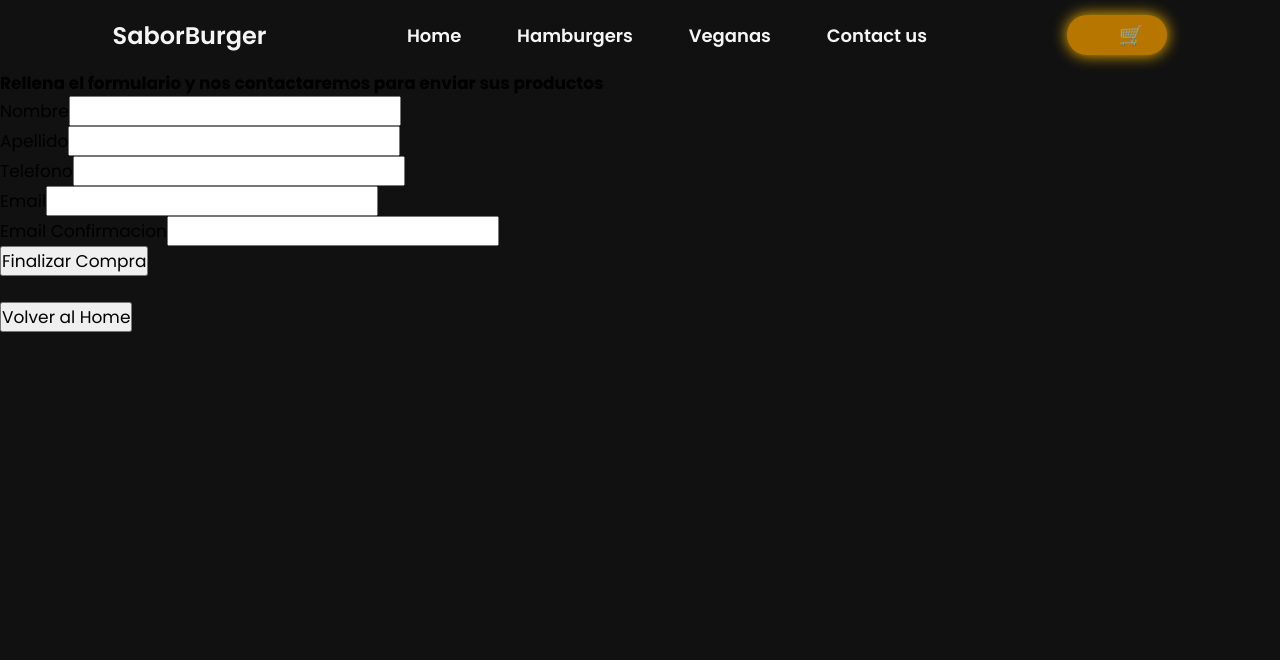
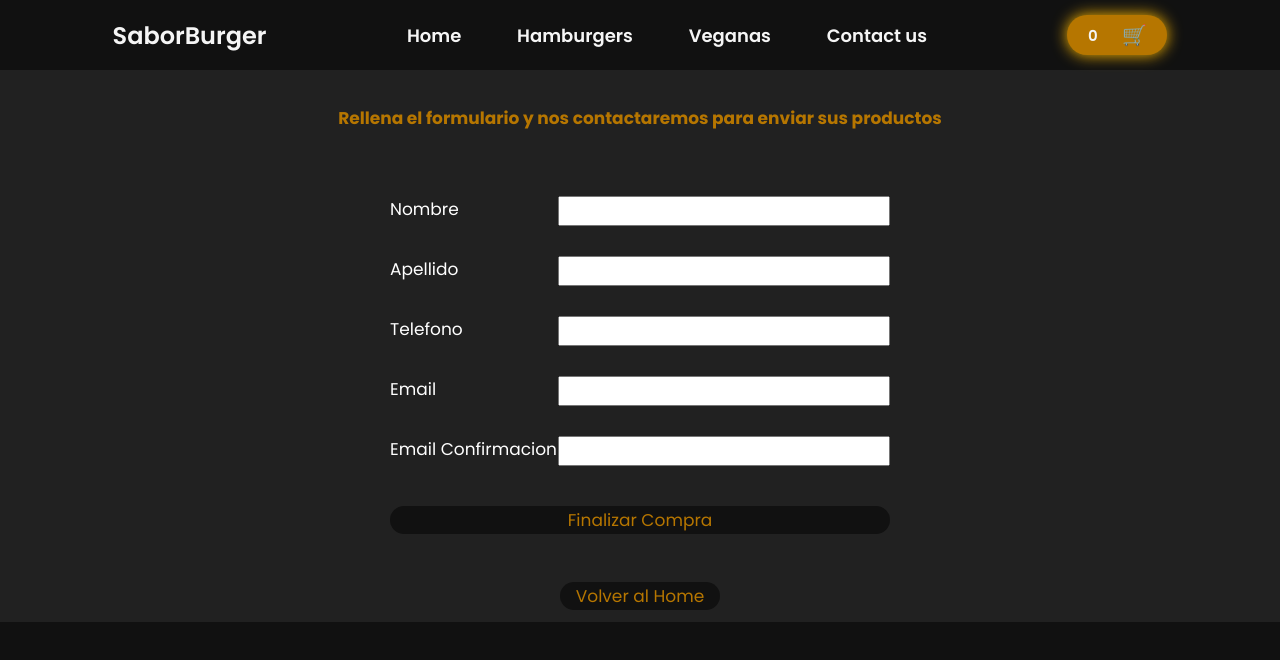
Before and after one commit to Nahuel-Villaverde/Entrega-1-react-Villaverde, a React (Create React App) app: page /checkout in a window 1280 px wide. Shown: the top 660 px of the page. Built offline with nearby package versions, Linux system fonts and the light colour scheme.

Commit message:
terminado

```diff
--- a/src/Components/Cart.js
+++ b/src/Components/Cart.js
@@ -2,16 +2,17 @@ import React from 'react';
 import { Link } from 'react-router-dom';
 import { useCartContext } from './Context/CartContext';
 import ItemCart from '../Components/Content/ItemCart';
+import '../Components/Content/Item.css'
 
 const Cart = () => {
   const { cart, totalPrice } = useCartContext();
 
   if (cart.length === 0) {
     return (
-      <>
-        <p>No hay elementos en el carrito</p>
-        <Link to="/">Hacer compras</Link>
-      </>
+      <div className='cart-container'>
+        <p className='totalPrice'>No hay elementos en el carrito</p>
+        <Link to="/" className='hacer-compra'>Hacer compras</Link>
+      </div>
     );
   }
 
@@ -20,12 +21,17 @@ const Cart = () => {
       {cart.map((product) => (
         <ItemCart key={product.id} product={product} />
       ))}
-      <p>total: $ {totalPrice().toFixed(2)}</p>
 
-      <Link to="/checkout">
-        {' '}
-        <button className="btn-total">Finalizar Compra</button>
-      </Link>
+      <div className='cart-container'>
+        <p className='totalPrice'>total: $ {totalPrice().toFixed(2)}</p>
+
+        <div className='finalizar-container'>
+          <Link to="/checkout">
+            {' '}
+            <button className="finalizar-btn">Finalizar Compra</button>
+          </Link>
+        </div>
+      </div>
     </>
   );
 };
--- a/src/Components/CheckOut.js
+++ b/src/Components/CheckOut.js
@@ -1,6 +1,7 @@
 import { useState } from 'react';
 import { useCartContext } from '../Components/Context/CartContext';
 import { Link } from 'react-router-dom';
+import './Content/Item.css'
 import {
   getFirestore,
   collection,
@@ -35,6 +36,7 @@ export const Checkout = () => {
       setError('Los campos de email no coinciden');
       return;
     }
+
     const total = totalPrice();
     const orden = {
       items: cart.map((producto) => ({
@@ -68,10 +70,12 @@ export const Checkout = () => {
         addDoc(collection(db, 'orders'), orden)
           .then((docRef) => {
             setOrdenId(docRef.id);
+            console.log(cart)
             removeProduct();
+            console.log(cart)
           })
           .catch((error) => {
-            console.log('Error en creacon de orden', error);
+            console.log('Error en creacion de orden', error);
             setError('Error en orden');
           });
       })
@@ -89,13 +93,14 @@ export const Checkout = () => {
 
   return (
     <>
-      <h2 className="info">
+      <div className="form-container">
+        <h2 className="titulo-form">
           Rellena el formulario y nos contactaremos para enviar sus productos
         </h2>
 
         <form onSubmit={manejadorFormulario}>
           {cart.map((producto) => (
-          <div className="item-check" key={producto.id}>
+            <div key={producto.id}>
               <p>
                 {' '}
                 {producto.nombre} {producto.cantidad}
@@ -105,7 +110,7 @@ export const Checkout = () => {
           ))}
 
           <div className="form-group">
-          <label className="lab-check">Nombre</label>
+            <label className="nombre-input">Nombre</label>
             <input
               className="input-check"
               type="text"
@@ -115,7 +120,7 @@ export const Checkout = () => {
           </div>
 
           <div className="form-group">
-          <label className="lab-check">Apellido</label>
+            <label className="nombre-input">Apellido</label>
             <input
               className="input-check"
               type="text"
@@ -125,7 +130,7 @@ export const Checkout = () => {
           </div>
 
           <div className="form-group">
-          <label className="lab-check">Telefono</label>
+            <label className="nombre-input">Telefono</label>
             <input
               className="input-check"
               type="number"
@@ -135,7 +140,7 @@ export const Checkout = () => {
           </div>
 
           <div className="form-group">
-          <label className="lab-check">Email</label>
+            <label className="nombre-input">Email</label>
             <input
               className="input-check"
               type="email"
@@ -145,7 +150,7 @@ export const Checkout = () => {
           </div>
 
           <div className="form-group">
-          <label className="lab-check">Email Confirmacion</label>
+            <label className="nombre-input">Email Confirmacion</label>
             <input
               className="input-check"
               type="email"
@@ -157,24 +162,28 @@ export const Checkout = () => {
           {error && <p className="error-campos">{error}</p>}
 
           {ordenId && (
+            <div className='orden-container'>
               <p className="orden">
-            ¡Gracias por tu compra! <br /> Este es tu numero de orden: <br />{' '}
-            {ordenId}{' '}
+                ¡Gracias por tu compra! <br /> Este es tu numero de orden: {' '}
+                {ordenId} {' '}
               </p>
+            </div>
           )}
 
           <div className="checking">
-          <button className="check-bt" type="submit">
+            <button className="check-finalizar" type="submit">
               Finalizar Compra
             </button>
-        </div>
-        <br/>
-        <div>
+
+            <br />
+
             <Link to="/">
-          <button className="back-to-home">Volver al Home</button>
+              <button className="back">Volver al Home</button>
             </Link>
           </div>
         </form>
+      </div>
     </>
+
   );
 };
--- a/src/Components/Content/Item.css
+++ b/src/Components/Content/Item.css
@@ -154,6 +154,7 @@
 
 .itemCart{
     display: flex;
+    width: 80%;
 }
 
 .cart-image-container{
@@ -167,20 +168,197 @@
 }
 
 .cart-text-container{
+    display: flex;
+    align-items: center;
     height: 200px;
 }
 
 .cart-detail-text-container{
     display: flex;
-    gap: 100px;
+    gap: 70px;
     color: white;
 }
 
 .cart-titulo-detail{
-    font-size: 32px;
+    font-size: 24px;
     text-align: start;
     font-weight: 600;
     margin-bottom: 3px;
+    color: white;
+    width: 350px;
+    padding-right: 10px;
+}
+
+.itemCartContainer{
+    display: flex;
+    justify-content: center;
     padding-top: 20px;
+}
+
+.cart-detail-text-container button{
+    margin-right: 16px;
+}
+
+.cart-container {
+    display: flex;
+    flex-direction: column;
+    align-items: center;
+    justify-content: center;
+    margin-top: 30px;
+    margin-bottom: 70px;
+  }
+
+.totalPrice{
+    font-size: 24px;
+    font-weight: 600;
     color: white;
+    margin-bottom: 20px;
 }
+
+.finalizar-container{
+    text-align: center;
+}
+
+.cart-close{
+    background-color: #111;
+    width: 150px;
+    border-radius: 20px;
+    color: rgb(182, 118, 0);
+    cursor: pointer;
+    box-shadow: none;
+    border: none;
+    font-weight: 500;
+}
+
+.cart-close:hover{
+    color: #111;
+    background-color:rgb(182, 118, 0);
+    box-shadow: 0 0 15px rgb(255, 166, 1);
+    font-weight: 500;
+}
+
+.finalizar-btn{
+    background-color: #111;
+    width: 350px;
+    height: 40px;
+    font-weight: 600;
+    font-size: 18px;
+    border-radius: 20px;
+    color: rgb(182, 118, 0);
+    cursor: pointer;
+    box-shadow: none;
+    border: none;
+}
+
+.finalizar-btn:hover{
+    color: #111;
+    background-color:rgb(182, 118, 0);
+    box-shadow: 0 0 15px rgb(255, 166, 1);
+}
+
+.form-container{
+    display: flex;
+    flex-direction: column;
+    justify-content: center;
+    align-items: center;
+    background-color: #212121;
+}
+
+.titulo-form{
+    color: rgb(182, 118, 0);
+    margin-top: 35px;
+    margin-bottom: 35px;
+}
+
+.form-group{
+    margin-top: 30px;
+    margin-bottom: 30px;
+    display: flex;
+    width: 500px;
+    justify-content: space-between;
+}
+
+.nombre-input{
+    color: white;
+    width: 170px;
+}
+
+.checking{
+    display: flex;
+    flex-direction: column;
+    align-items: center;
+}
+
+.check-finalizar{
+    width: 100%;
+    background-color: #111;
+    border-radius: 20px;
+    color: rgb(182, 118, 0);
+    cursor: pointer;
+    box-shadow: none;
+    border: none;
+    margin-bottom: 12px;
+    padding: auto;
+    margin-top: 10px;
+    height: 28px;
+}
+
+.check-finalizar:hover{
+    color: #111;
+    background-color:rgb(182, 118, 0);
+    box-shadow: 0 0 15px rgb(255, 166, 1);
+}
+
+.back{
+    width: 160px;
+    background-color: #111;
+    border-radius: 20px;
+    color: rgb(182, 118, 0);
+    cursor: pointer;
+    box-shadow: none;
+    border: none;
+    margin-bottom: 12px;
+    padding: auto;
+    margin-top: 10px;
+    height: 28px;
+}
+
+.back:hover{
+    color: #111;
+    background-color:rgb(182, 118, 0);
+    box-shadow: 0 0 15px rgb(255, 166, 1);
+}
+
+.error-campos{
+    color: rgb(182, 0, 0);
+    margin-bottom: 10px;
+}
+
+.orden-container{
+    display: flex;
+    justify-content: center;
+    padding: 18px 0;
+    color: white;
+    text-align: center;
+}
+
+.hacer-compra{
+    width: 200px;
+    text-align: center;
+    background-color: #111;
+    border-radius: 20px;
+    color: rgb(182, 118, 0);
+    cursor: pointer;
+    box-shadow: none;
+    border: none;
+    margin-bottom: 12px;
+    padding: auto;
+    margin-top: 10px;
+}
+
+
+.hacer-compra:hover{
+    color: #111;
+    background-color:rgb(182, 118, 0);
+    box-shadow: 0 0 15px rgb(255, 166, 1);
+}
--- a/src/Components/Content/ItemCart.js
+++ b/src/Components/Content/ItemCart.js
@@ -5,6 +5,7 @@ import './Item.css';
 const ItemCart = ({ product }) => {
     const { removeProduct } = useCartContext();
     return (
+        <div className='itemCartContainer'>
             <div className='itemCart'>
                 <div className='cart-image-container'>
                     <img src={product.img} alt={product.title} className='cart-img-detail' />
@@ -16,7 +17,8 @@ const ItemCart = ({ product }) => {
                         <p>Precio u.: $ {product.price}</p>
                         <p>Subtotal: ${product.quantity * product.price}</p>
 
-                <button onClick={() => removeProduct(product.id)}>Eliminar</button>
+                        <button className='cart-close' onClick={() => removeProduct(product.id)}>Eliminar</button>
+                    </div>
                 </div>
             </div>
         </div>
--- a/src/Components/Content/ItemList.js
+++ b/src/Components/Content/ItemList.js
@@ -2,7 +2,7 @@ import React from 'react'
 import Item from './Item';
 
 
-const ItemList = ({item}) => {
+const ItemList = ({ item }) => {
   return (
     <div className="perfil-card-container">
       {item ? (item.map((h) =>
--- a/src/Components/NavBar/CartWidget.js
+++ b/src/Components/NavBar/CartWidget.js
@@ -2,10 +2,10 @@ import {useCartContext} from '../Context/CartContext';
 import './CartWidget.css';
 
 const CartWidget = () => {
-  const {totalProducts, cart} = useCartContext();
+  const {totalProducts} = useCartContext();
   return (
     <div className="carro">
-        <span className="cart-counter">{totalProducts() || cart}</span>
+        <span className="cart-counter">{totalProducts()}</span>
         <span className="cart">🛒</span>
     </div>
   )
```
Lines whose indentation alone changed are shown as unchanged.
